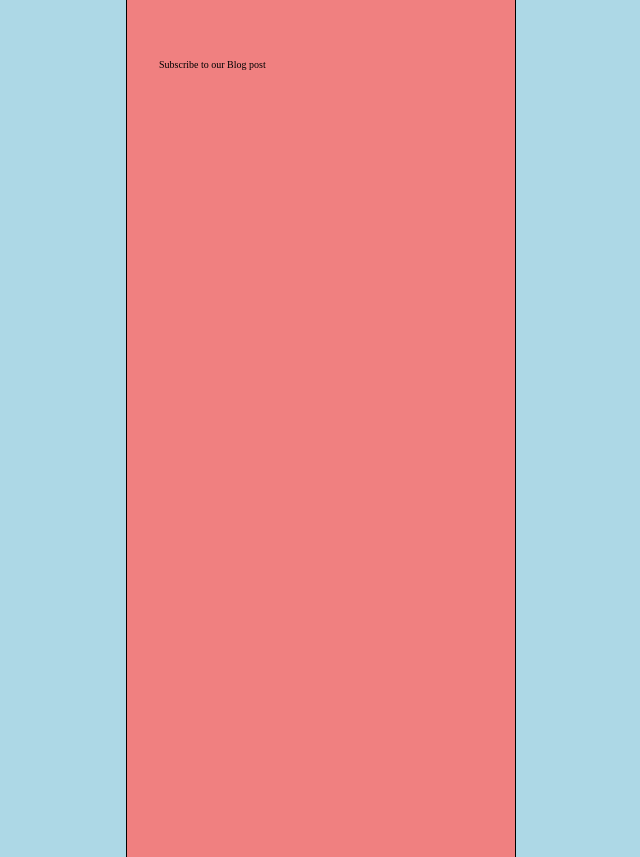
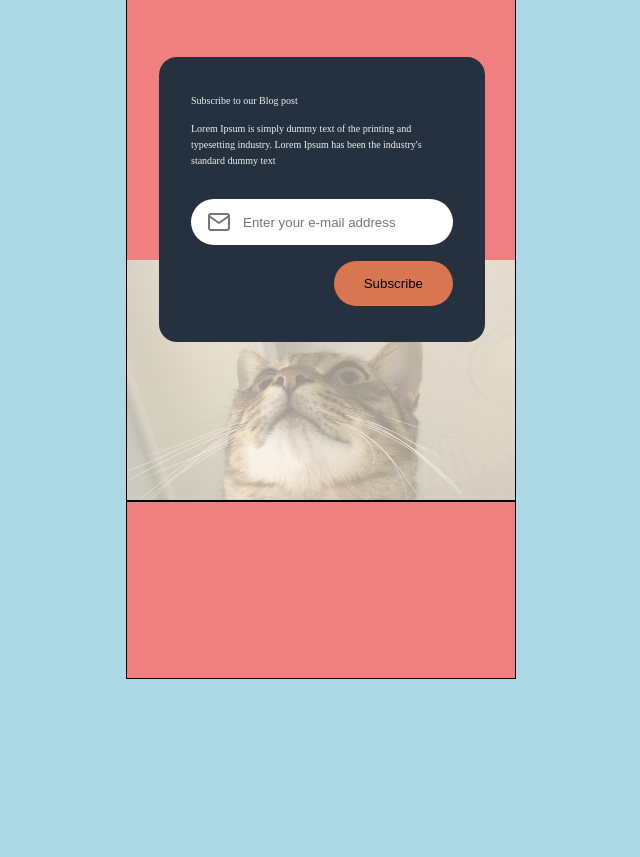
Before and after one commit to lhk0721/MiniProject-02, a plain HTML site: page index.html in a window 1280 px wide. Shown: the part 1623-2480 px from the top of the page, without its empty margins (319-959 px from the left). After the commit the page ends 2302 px from the top, so only its background shows below. Drawn offline with Linux system fonts and the light colour scheme.

Commit message:
subscribe 폼 구조 개선 및 main 하단 배경 오버레이 레이어 적용

```diff
--- a/index.html
+++ b/index.html
@@ -45,7 +45,7 @@
                             <a class="nav-drawer__link" href="#">Support</a>
                         </li>
                     </ul>
-                    <button class="btn btn-download">Download</button>
+                    <button class="btn btn--primary">Download</button>
                 </div>
             </nav>
         </header>
@@ -60,7 +60,7 @@
                         Lorem Ipsum has been the industry's standard dummy text
                         ever since the 1500s, when an unknown
                     </p>
-                    <button class="btn btn-download">
+                    <button class="btn btn--primary">
                         Download
                     </button>
                 </div>
@@ -106,16 +106,39 @@
                         Lorem Ipsum has been the industry's standard dummy text ever since the 1500s, when an unknown
                         Ipsum is simply dummy text of the printing and typesetting industry.
                     </p>
-                    <button class="btn btn-Learnmore">
+                    <button class="btn btn--primary">
                         Learn More
                     </button>
                 </div>
             </section>
             <section class="subscribe">
-                <h2 class="subscribe__title">
-                    Subscribe to our Blog post
-                </h2>
+                <div class="subscribe__text">
+                    <h2 class="subscribe__title">
+                        Subscribe to our Blog post
+                    </h2>
+                    <p class="subscribe__description">
+                        Lorem Ipsum is simply dummy text of the printing and typesetting industry.
+                        Lorem Ipsum has been the industry's standard dummy text
+                    </p>
+                </div>
+                <div class="subscribe__form">
+                    <label class="subscribe__input-wrapper">
+                        <img class="subscribe__icon" src="./img/mail.svg" alt="">
+                        <input
+                            class="subscribe__input"
+                            type="email"
+                            name="email"
+                            placeholder="Enter your e-mail address"
+                            autocomplete="email"
+                            aria-label="Email address for subscription"
+                        >
+                    </label>
+                    <button class="btn btn--primary">
+                        Subscribe
+                    </button>
+                </div>
             </section>
+
         </main>
         <footer></footer>
     </div>
--- a/style/layout.css
+++ b/style/layout.css
@@ -85,9 +85,30 @@ main{
 
     overflow: hidden;
 
+    position: relative;
+    z-index: 0;
+
     /* temp */
-    height: 253.1rem;
     border: solid 1px black;
+}
+
+main::after{
+    content: "";
+    position: absolute;
+    left: 0;
+    right: 0;
+    bottom: 0rem;
+    height: 24rem;
+
+    background-image:
+        linear-gradient(#F2E9D899, #F2E9D899),
+        url(/img/img_5.jpg);
+    background-repeat: no-repeat, no-repeat;
+    background-position: center center, center 30%;
+    background-size: cover;
+
+    pointer-events: none;
+    z-index: -1;
 }
 
 .hero{
@@ -193,6 +214,62 @@ main{
     align-self: flex-end;
 }
 
+.subscribe{
+    width: 32.6rem;
+    padding: 3.6rem 3.2rem;
+    display: flex;
+    flex-direction: column;
+    gap: 3rem;
+    border-radius: 1.8rem;
+
+    /* temp */
+    background-color: #263140;
+    color: #eee;
+
+}
+
+.subscribe__text{
+    display: flex;
+    flex-direction: column;
+    gap: 1.2rem;
+}
+
+.subscribe__form{
+    display: flex;
+    flex-direction: column;
+    gap: 1.6rem;
+}
+
+.subscribe__form button{
+    align-self: flex-end;
+}
+
+.subscribe__input-wrapper{
+    border-radius: 6rem;
+    background-color: ;
+    padding: 1.1rem 1.6rem;
+    display: flex;
+    align-items: center;
+    gap: 1.2rem;
+    cursor: text;
+
+    /* temp */
+    background-color: #FFFFFF;
+}
+
+.subscribe__input {
+    border: none;
+    background: transparent;
+    outline: none;
+    flex: 1;
+}
+
+
+.subscribe__input-wrapper:focus-within{
+    outline: 2px solid #fff;
+}
+
+
 footer{
 
     /* temp */
```
Also changed, not shown: log/화면 캡처 2025-12-17 171249.png (added).
